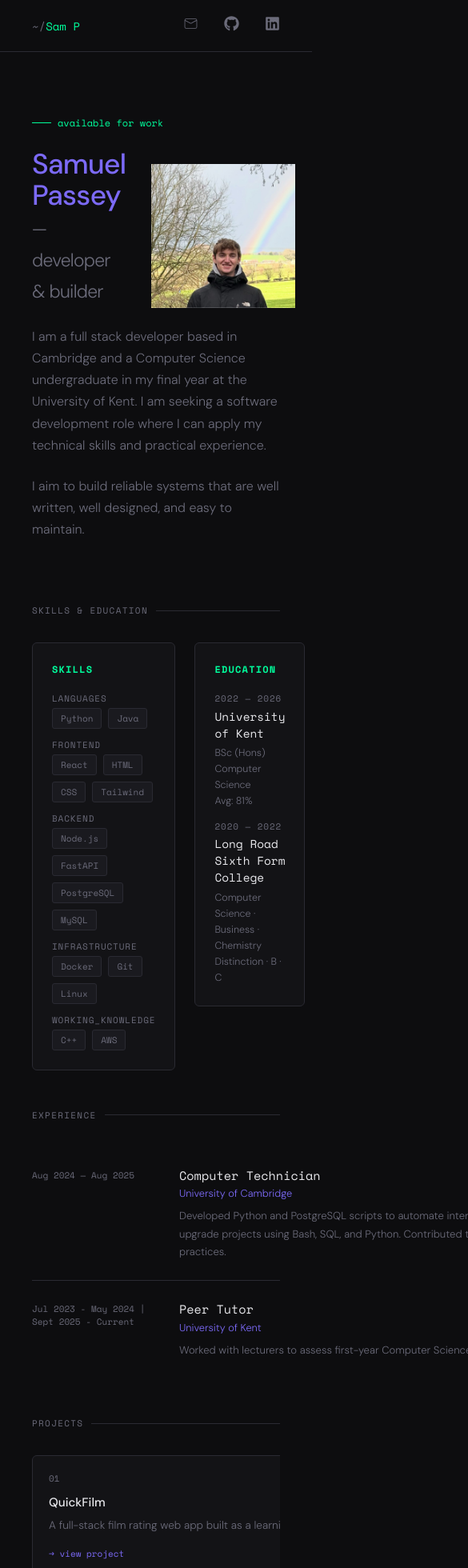
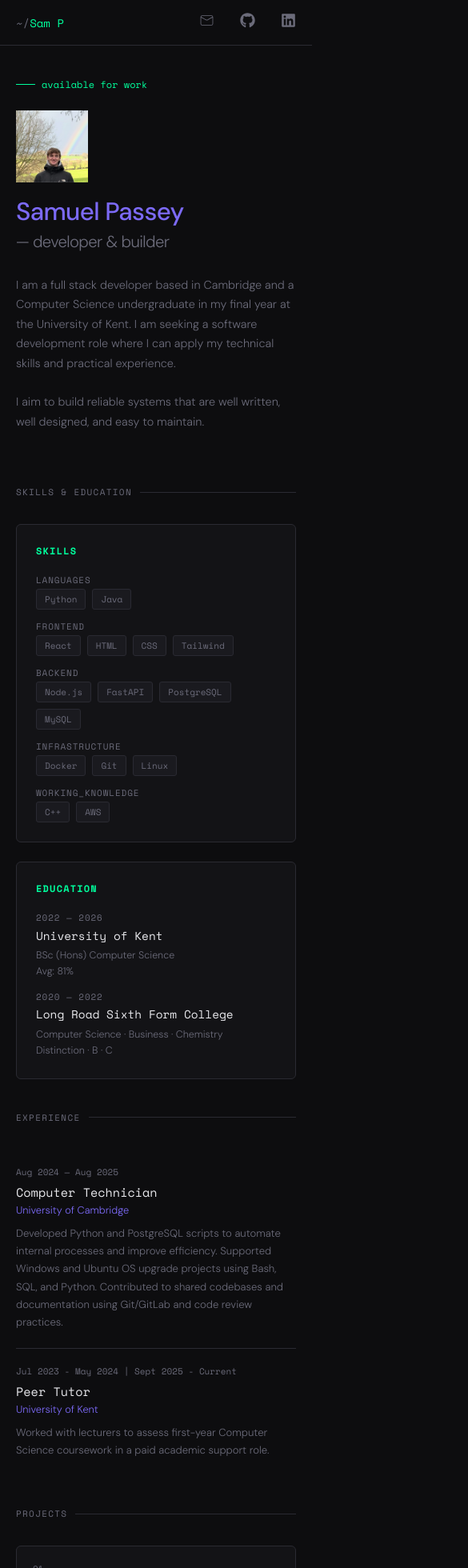
Before and after one commit to 5amp12/Portfolio, a React (Vite) app: page / in a window 390 px wide. Shown: the top 1960 px of the page at 80% size, 585 px wide, since content can reach past the window. Built offline with nearby package versions, Linux system fonts and the light colour scheme.

Commit message:
feat: mobile design for portfolio

```diff
--- a/src/pages/Home.css
+++ b/src/pages/Home.css
@@ -402,3 +402,84 @@ footer p {
   font-size: 11px;
   color: var(--muted);
 }
+
+/* ─── Mobile ────────────────────────────────────────────────── */
+
+@media (max-width: 768px) {
+
+  /* Nav */
+  nav {
+    padding: 1rem 1.25rem;
+  }
+
+  /* Hero */
+  .hero {
+    padding: 2.5rem 1.25rem 1.5rem;
+    max-width: 100%;
+  }
+
+  .hero-title-row {
+    flex-direction: column-reverse;
+    align-items: flex-start;
+    gap: 1.25rem;
+  }
+
+  .hero-image {
+    width: 90px;
+    height: 90px;
+  }
+
+  h1 {
+    font-size: clamp(1.8rem, 8vw, 2.5rem);
+  }
+
+  .hero-sub {
+    font-size: 0.9rem;
+    max-width: 100%;
+  }
+
+  /* Sections */
+  section {
+    padding: 1.25rem 1.25rem;
+  }
+
+  /* Skills & Education */
+  .about-grid {
+    grid-template-columns: 1fr;
+  }
+
+  /* Experience */
+  .experience-card {
+    grid-template-columns: 1fr;
+    gap: 0.4rem;
+    padding: 1.25rem 0;
+  }
+
+  .experience-date {
+    padding-top: 0;
+  }
+
+  .experience-desc {
+    width: 100%;
+  }
+
+  /* Projects */
+  .projects-grid {
+    flex-direction: column;
+    overflow-x: unset;
+  }
+
+  a.project-card {
+    flex: 1 1 auto;
+    min-width: unset;
+    width: 100%;
+  }
+
+  /* Footer */
+  footer {
+    flex-direction: column;
+    align-items: flex-start;
+    gap: 0.4rem;
+    padding: 1.25rem;
+  }
+}
```
